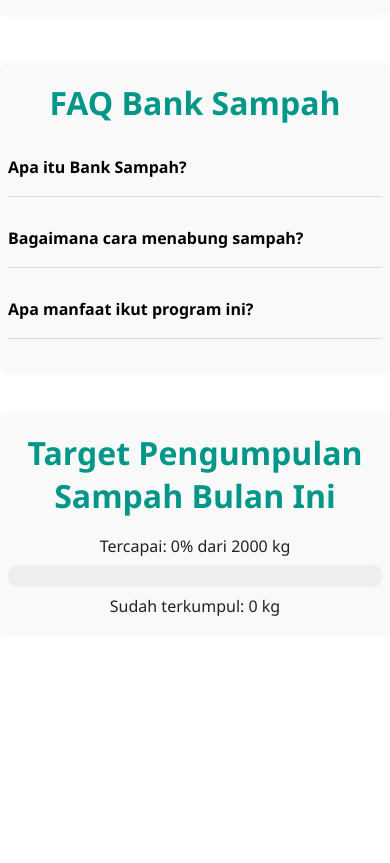
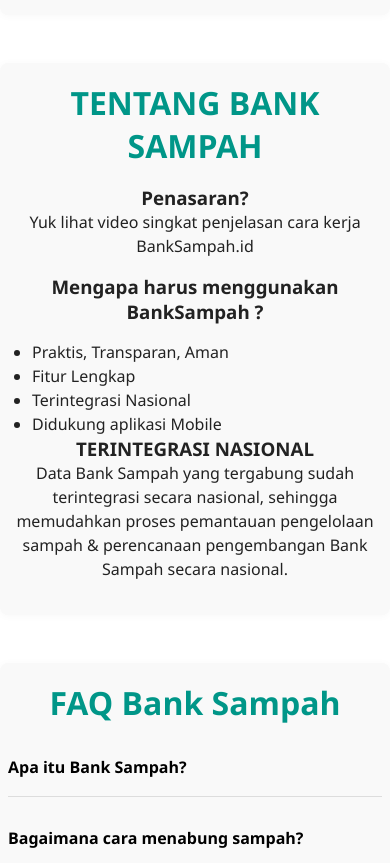
Before and after one commit to nawafgadi/xipplg4_03_banksampah, a plain HTML site: page landing page.html in a window 390 px wide. Shown: the part 10031-10894 px from the top of the page. Before the commit the page ends 10706 px from the top, so only its background shows below. Drawn offline with nearby package versions, Linux system fonts and the light colour scheme.

Commit message:
wsnu tampan

```diff
--- a/landing page.html
+++ b/landing page.html
@@ -481,6 +481,36 @@
             <li>Memberikan manfaat ekonomi bagi masyarakat.</li>
         </ul>
     </section>
+    <!-- Di dalam section about-section -->
+<section class="about-section">
+    <h2>TENTANG BANK SAMPAH </h2>
+    <div class="about-content">
+        <div class="about-text">
+            <!-- Konten yang sudah Anda punya -->
+            <h3>Penasaran?</h3>
+            <p>Yuk lihat video singkat penjelasan cara kerja BankSampah.id</p>
+
+            <h3>Mengapa harus menggunakan BankSampah ?</h3>
+            <ul class="checklist">
+                <li>Praktis, Transparan, Aman</li>
+                <li>Fitur Lengkap</li>
+                <li>Terintegrasi Nasional</li>
+                <li>Didukung aplikasi Mobile</li>
+            </ul>
+
+            <div class="highlight-box">
+                <h3>TERINTEGRASI NASIONAL</h3>
+                <p>Data Bank Sampah yang tergabung sudah terintegrasi secara nasional, sehingga memudahkan proses pemantauan pengelolaan sampah & perencanaan pengembangan Bank Sampah secara nasional.</p>
+            </div>
+        </div>
+        <div class="about-video">
+            <!-- Tempat untuk embed video -->
+            <div class="video-placeholder">
+
+            </div>
+        </div>
+    </div>
+</section>
 
     <!-- FAQ -->
     <section class="faq-section" style="max-width:600px;margin:40px auto;">
```
